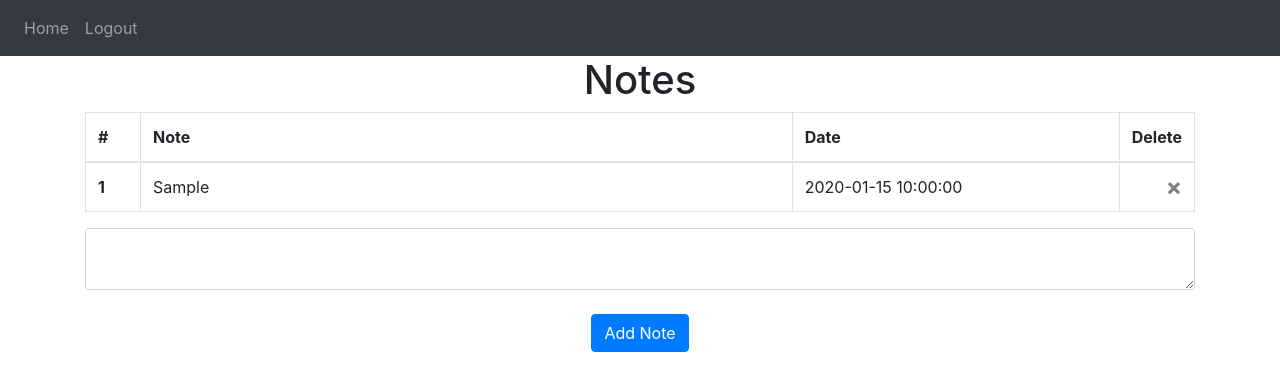
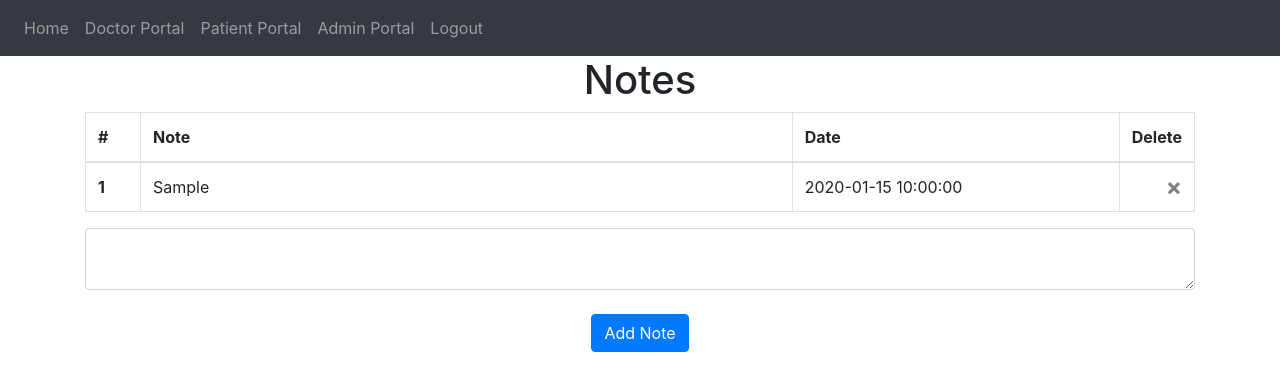
Before and after one commit to ianjchadwick/EC530_Final_Project, a Flask app: page / in a window 1280 px wide. Shown: the top 391 px of the page. Run offline with Flask 2, Linux system fonts and the light colour scheme; a user stored in the database is signed in; tables that the repository leaves empty hold one stand-in row (values such as "Sample post"); some libraries are stand-ins or nearby versions.

Commit message:
Added contextual links to nav bar based on logged-in user roles

```diff
--- a/website/templates/base.html
+++ b/website/templates/base.html
@@ -23,13 +23,30 @@
         </button>
         <div class="collapse navbar-collapse" id="navbar">
             <div class="navbar-nav">
-                {% if user.is_authenticated %}
+                {%with roles = user.roles[0]%}
+                {%with patient = roles.patient%}
+                {%with doctor = roles.doctor%}
+                {%with admin = roles.admin%}
+                {% if user.is_authenticated%}
                 <a class="nav-item nav-link" id="home" href="/">Home</a>
+                {% if doctor %}
+                <a class="nav-item nav-link" id="doctor_home" href="/">Doctor Portal</a>
+                {%endif%}
+                {% if patient %}
+                <a class="nav-item nav-link" id="patient_home" href="/">Patient Portal</a>
+                {%endif%}
+                {% if admin %}
+                <a class="nav-item nav-link" id="admin_home" href="/">Admin Portal</a>
+                {%endif%}
                 <a class="nav-item nav-link" id="logout" href="/logout">Logout</a>
                 {% else %}
                 <a class="nav-item nav-link" id="login" href="/login">Login</a>
                 <a class="nav-item nav-link" id="signUp" href="/register">Register</a>
                 {% endif %}
+                {% endwith %}
+                {% endwith %}
+                {% endwith %}
+                {% endwith %}
             </div>
         </div>
     </nav>
```
